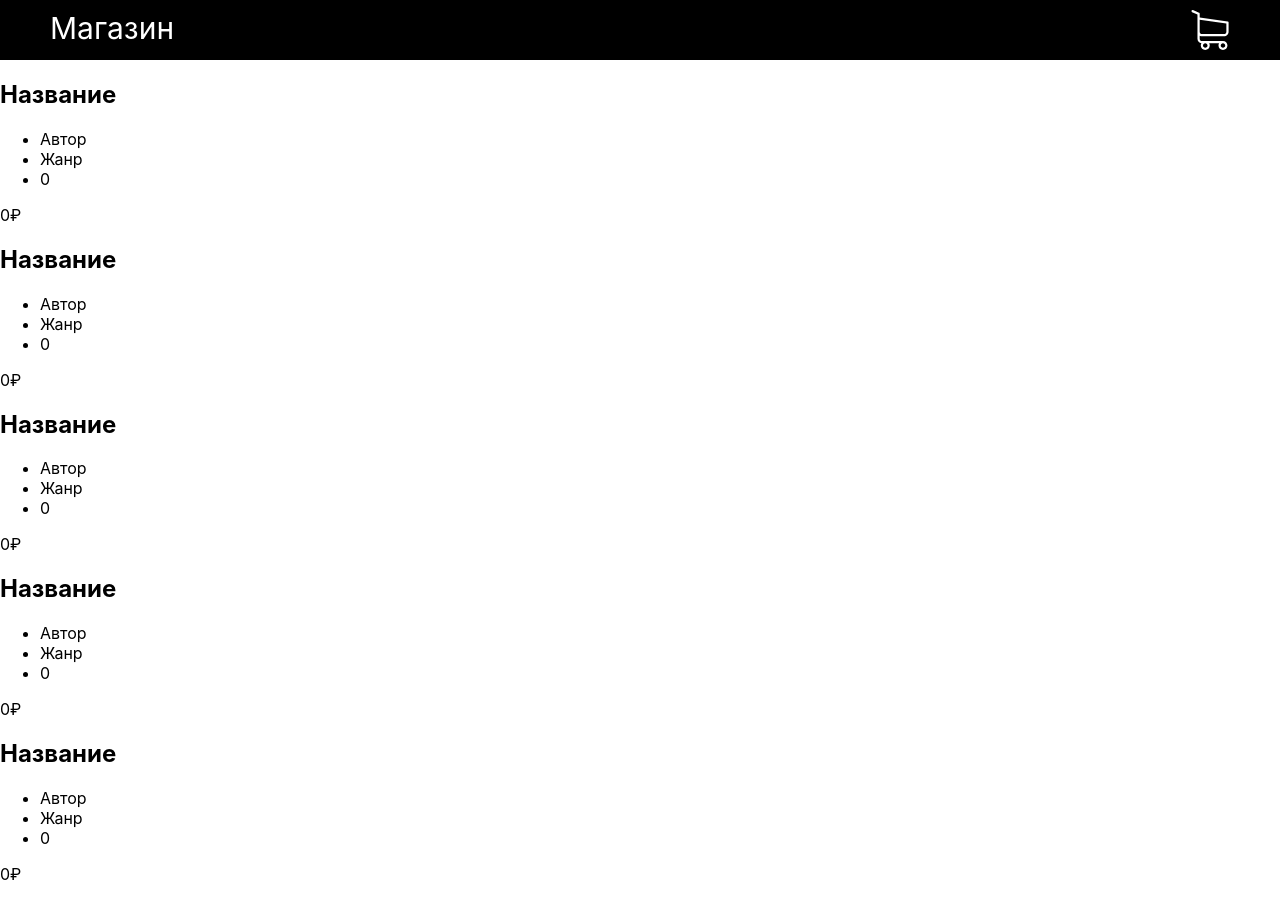
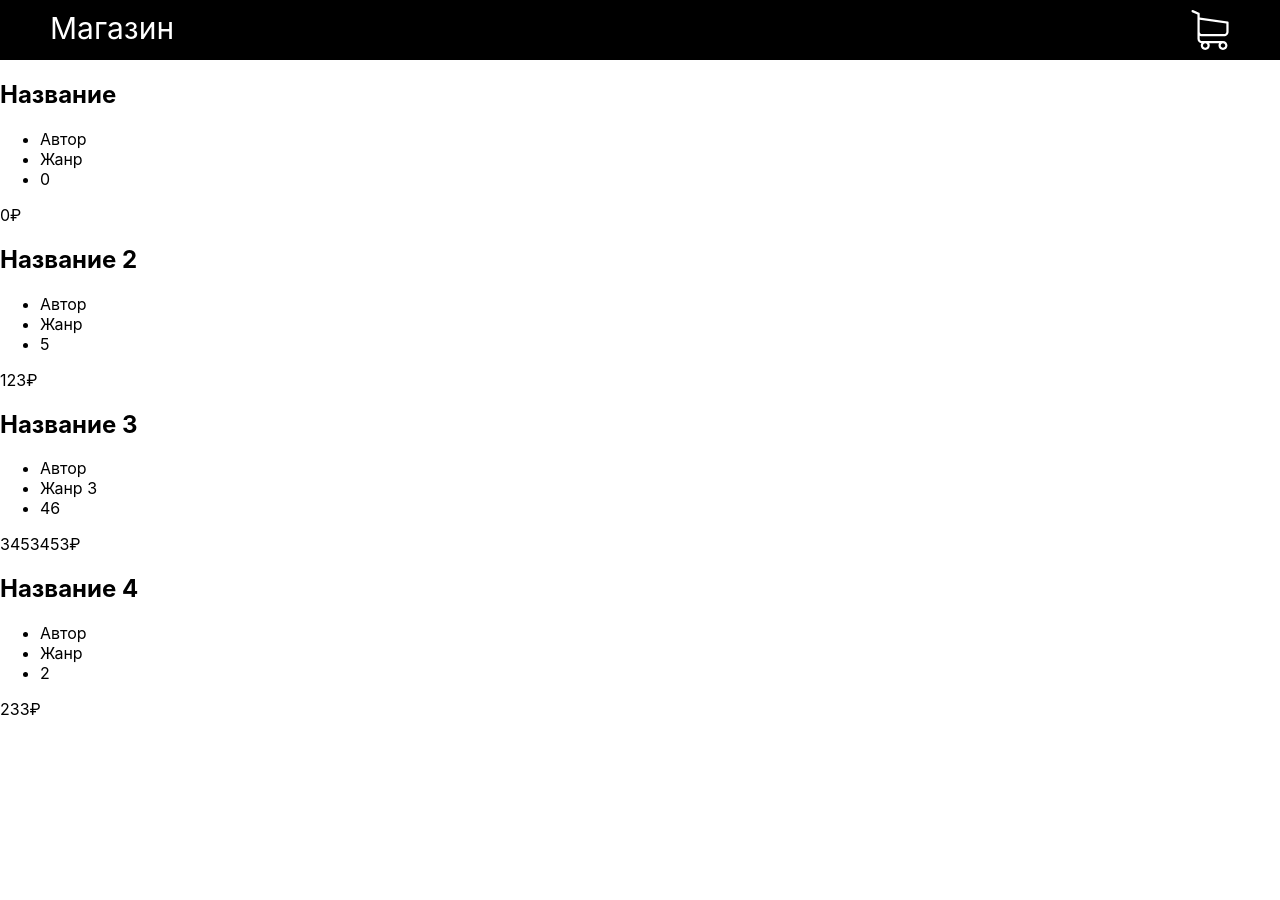
Before and after one commit to GRusl/YLppF_React, a React (Create React App) app: page / in a window 1280 px wide. After the commit the page ends 800 px from the top, so only its background shows below. Built offline with nearby package versions, Linux system fonts and the light colour scheme.

Commit message:
The output of the catalog of books is implemented

```diff
--- a/src/App.js
+++ b/src/App.js
@@ -4,12 +4,14 @@ import {Header} from './components/Header/Header';
 import {CatalogPage} from "./pages/CatalogPage/Catalog";
 // import {findByRole} from "@testing-library/react";
 
+import {books} from "./constants/mock";
+
 function App() {
     return (
         <>
             <Header/>
             <main className={ styles.main }>
-                <CatalogPage/>
+                <CatalogPage books={ books } />
             </main>
         </>
     );
--- /dev/null
+++ b/src/constants/mock.js
@@ -0,0 +1,34 @@
+export const books = [
+    {
+        id: 'a757a0e9-03c1-4a2a-b384-8ac21dbe2fb2',
+        title: 'Название',
+        author: 'Автор',
+        genre: 'Жанр',
+        rating: 0,
+        price: 0,
+    },
+    {
+        id: 'a757a0e9-03c1-4a2a-b384-8ac21dbe2fb3',
+        title: 'Название 2',
+        author: 'Автор',
+        genre: 'Жанр',
+        rating: 5,
+        price: 123,
+    },
+    {
+        id: 'a557a0e9-03c1-4a2a-b384-8ac21dbe2fb3',
+        title: 'Название 3',
+        author: 'Автор 2',
+        genre: 'Жанр 3',
+        rating: 46,
+        price: 3453453,
+    },
+    {
+        id: 'a557a0e9-03c1-4a2a-b384-8ac23dbe2fb3',
+        title: 'Название 4',
+        author: 'Автор 2',
+        genre: 'Жанр',
+        rating: 2,
+        price: 233,
+    },
+];
--- a/src/pages/CatalogPage/Catalog.jsx
+++ b/src/pages/CatalogPage/Catalog.jsx
@@ -1,11 +1,18 @@
 import {Item} from "../../components/Item/Item";
 
 export const CatalogPage = (props) => {
+    // const [activeBook, setActiveBook] = useState(props.books[0]);
+
     return <div>
-        <Item/>
-        <Item/>
-        <Item/>
-        <Item/>
-        <Item/>
+        {
+            props.books.map((book) =>
+                <Item title={ book.title }
+                      author={ book.authority }
+                      genre={ book.genre }
+                      rating={ book.rating }
+                      price={ book.price }
+                />
+            )
+        }
     </div>
 }
```
